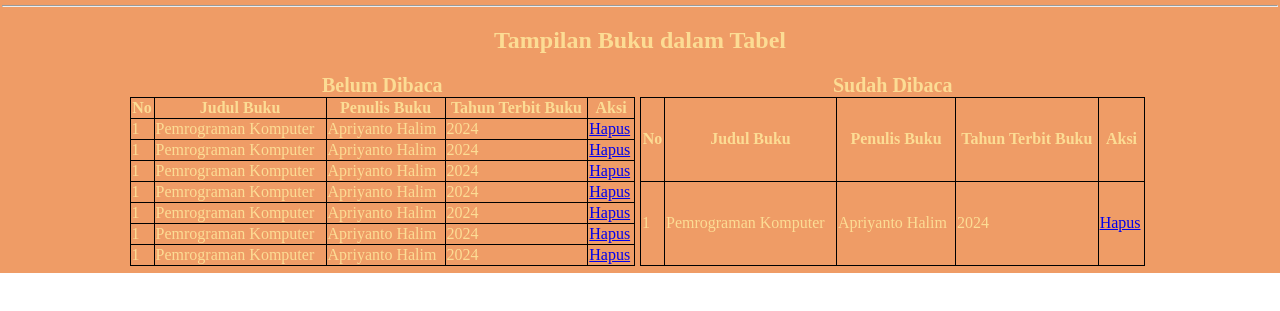
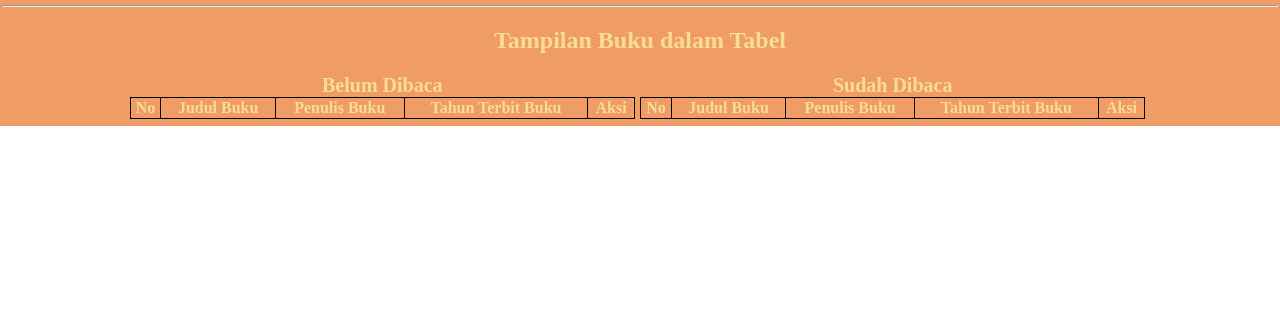
Before and after one commit to Apriyanto28/dicoding-front-end, a plain HTML site: page Tugas-Akhir-Membuat-Web-Lanjutan/index.html in a window 1280 px wide. Shown: the part 389-700 px from the top of the page. Drawn offline with Linux system fonts and the light colour scheme.

Commit message:
Menghapus isi di dalam tabel

```diff
--- a/Tugas-Akhir-Membuat-Web-Lanjutan/index.html
+++ b/Tugas-Akhir-Membuat-Web-Lanjutan/index.html
@@ -124,55 +124,6 @@
                     <th>Tahun Terbit Buku</th>
                     <th>Aksi</th>
                 </tr>
-                <tr>
-                    <td>1</td>
-                    <td>Pemrograman Komputer</td>
-                    <td>Apriyanto Halim</td>
-                    <td>2024</td>
-                    <td><a href="#">Hapus</a></td>
-                </tr>
-                <tr>
-                    <td>1</td>
-                    <td>Pemrograman Komputer</td>
-                    <td>Apriyanto Halim</td>
-                    <td>2024</td>
-                    <td><a href="#">Hapus</a></td>
-                </tr>
-                <tr>
-                    <td>1</td>
-                    <td>Pemrograman Komputer</td>
-                    <td>Apriyanto Halim</td>
-                    <td>2024</td>
-                    <td><a href="#">Hapus</a></td>
-                </tr>
-                <tr>
-                    <td>1</td>
-                    <td>Pemrograman Komputer</td>
-                    <td>Apriyanto Halim</td>
-                    <td>2024</td>
-                    <td><a href="#">Hapus</a></td>
-                </tr>
-                <tr>
-                    <td>1</td>
-                    <td>Pemrograman Komputer</td>
-                    <td>Apriyanto Halim</td>
-                    <td>2024</td>
-                    <td><a href="#">Hapus</a></td>
-                </tr>
-                <tr>
-                    <td>1</td>
-                    <td>Pemrograman Komputer</td>
-                    <td>Apriyanto Halim</td>
-                    <td>2024</td>
-                    <td><a href="#">Hapus</a></td>
-                </tr>
-                <tr>
-                    <td>1</td>
-                    <td>Pemrograman Komputer</td>
-                    <td>Apriyanto Halim</td>
-                    <td>2024</td>
-                    <td><a href="#">Hapus</a></td>
-                </tr>
             </table>
 
             <!--Tabel Sudah Baca-->
@@ -185,13 +136,6 @@
                     <th>Tahun Terbit Buku</th>
                     <th>Aksi</th>
                 </tr>
-                <tr>
-                    <td>1</td>
-                    <td>Pemrograman Komputer</td>
-                    <td>Apriyanto Halim</td>
-                    <td>2024</td>
-                    <td><a href="#">Hapus</a></td>
-                </tr>
             </table>
         </section>
     </main>
```
